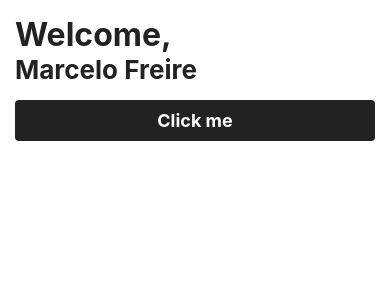
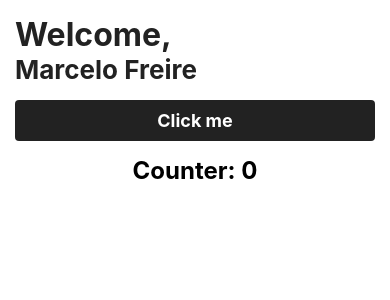
Before and after one commit to marcelofreires/instagram-rn, a React Native app: screen / in a window 390 px wide. Shown: the top 300 px of the page. Built offline with nearby package versions, Linux system fonts and the light colour scheme.

Commit message:
Instalar e configurar Redux
Foi instalado o Redux e configurado ao componente Test para exibir o
funcionamento utilizando React Hooks

```diff
--- a/package.json
+++ b/package.json
@@ -10,6 +10,8 @@
   "dependencies": {
     "react": "16.8.6",
     "react-native": "0.60.5",
+    "react-redux": "^7.1.1",
+    "redux": "^4.0.4",
     "styled-components": "^4.3.2"
   },
   "devDependencies": {
--- a/src/App.js
+++ b/src/App.js
@@ -1,17 +1,21 @@
 import React from 'react'
+import { Provider } from 'react-redux'
 import { StatusBar } from 'react-native'
+
+import store from '~/store'
+
 import {
   SafeArea,
   ScrollContainer,
   Welcome,
   WelcomeIntro,
   WelcomeName,
-  TouchButton,
-  TouchButtonText,
 } from '~/styles'
 
+import Test from '~/components/Test'
+
 const App = () => (
-  <>
+  <Provider store={store}>
     <StatusBar barStyle="dark-content" />
     <SafeArea>
       <ScrollContainer>
@@ -19,12 +23,10 @@ const App = () => (
           <WelcomeIntro>Welcome,</WelcomeIntro>
           <WelcomeName>Marcelo Freire</WelcomeName>
         </Welcome>
-        <TouchButton>
-          <TouchButtonText>Click me</TouchButtonText>
-        </TouchButton>
+        <Test />
       </ScrollContainer>
     </SafeArea>
-  </>
+  </Provider>
 )
 
 export default App
--- /dev/null
+++ b/src/components/Button/styles.js
@@ -0,0 +1,14 @@
+import styled from 'styled-components/native'
+
+export const TouchButton = styled.TouchableOpacity`
+  background-color: #222;
+  padding: 10px 15px;
+  border-radius: 4px;
+`
+
+export const TouchButtonText = styled.Text`
+  font-weight: bold;
+  text-align: center;
+  font-size: 18;
+  color: #fff;
+`
--- /dev/null
+++ b/src/components/CounterText/styles.js
@@ -0,0 +1,8 @@
+import styled from 'styled-components/native'
+
+export const CounterText = styled.Text`
+  font-weight: bold;
+  text-align: center;
+  font-size: 24;
+  margin: 15px;
+`
--- /dev/null
+++ b/src/components/Test/actions.js
@@ -0,0 +1,3 @@
+export const setCounterAction = () => ({
+  type: 'SET_COUNTER', value: 1
+})
--- /dev/null
+++ b/src/components/Test/index.js
@@ -0,0 +1,25 @@
+import React from 'react'
+import { useSelector, useDispatch } from 'react-redux'
+
+import { TouchButton, TouchButtonText } from '~/components/Button/styles'
+import { CounterText } from '~/components/CounterText/styles'
+
+import * as actions from './actions'
+
+const Test = () => {
+  const counterNumber = useSelector(({ counter }) => counter)
+  const dispatch = useDispatch()
+
+  const onPress = () => dispatch(actions.setCounterAction())
+
+  return (
+    <>
+      <TouchButton onPress={onPress}>
+        <TouchButtonText>Click me</TouchButtonText>
+      </TouchButton>
+      <CounterText>Counter: { counterNumber.counter }</CounterText>
+    </>
+  )
+}
+
+export default Test
--- /dev/null
+++ b/src/components/Test/reducer.js
@@ -0,0 +1,12 @@
+const INITIAL_STATE = {
+  counter: 0
+}
+
+export default function (state = INITIAL_STATE, action) {
+  switch (action.type) {
+    case 'SET_COUNTER':
+      return { ...state, counter: state.counter + action.value }
+    default:
+      return state
+  }
+}
--- /dev/null
+++ b/src/store/index.js
@@ -0,0 +1,7 @@
+import { createStore } from 'redux'
+
+import rootReducers from './reducers'
+
+const store = createStore(rootReducers)
+
+export default store
--- /dev/null
+++ b/src/store/reducers.js
@@ -0,0 +1,7 @@
+import { combineReducers } from 'redux'
+
+import counter from '~/components/Test/reducer'
+
+export default combineReducers({
+  counter,
+})
--- a/src/styles.js
+++ b/src/styles.js
@@ -25,16 +25,3 @@ export const WelcomeName = styled.Text`
   font-size: 26;
   color: #222
 `
-
-export const TouchButton = styled.TouchableOpacity`
-  background-color: #222;
-  padding: 10px 15px;
-  border-radius: 4px;
-`
-
-export const TouchButtonText = styled.Text`
-  font-weight: bold;
-  text-align: center;
-  font-size: 18;
-  color: #fff;
-`
```
Also changed, not shown: src/components/test.js (deleted, +0 -8 lines), 1 other file (tests, documents, lock files or other folders).
